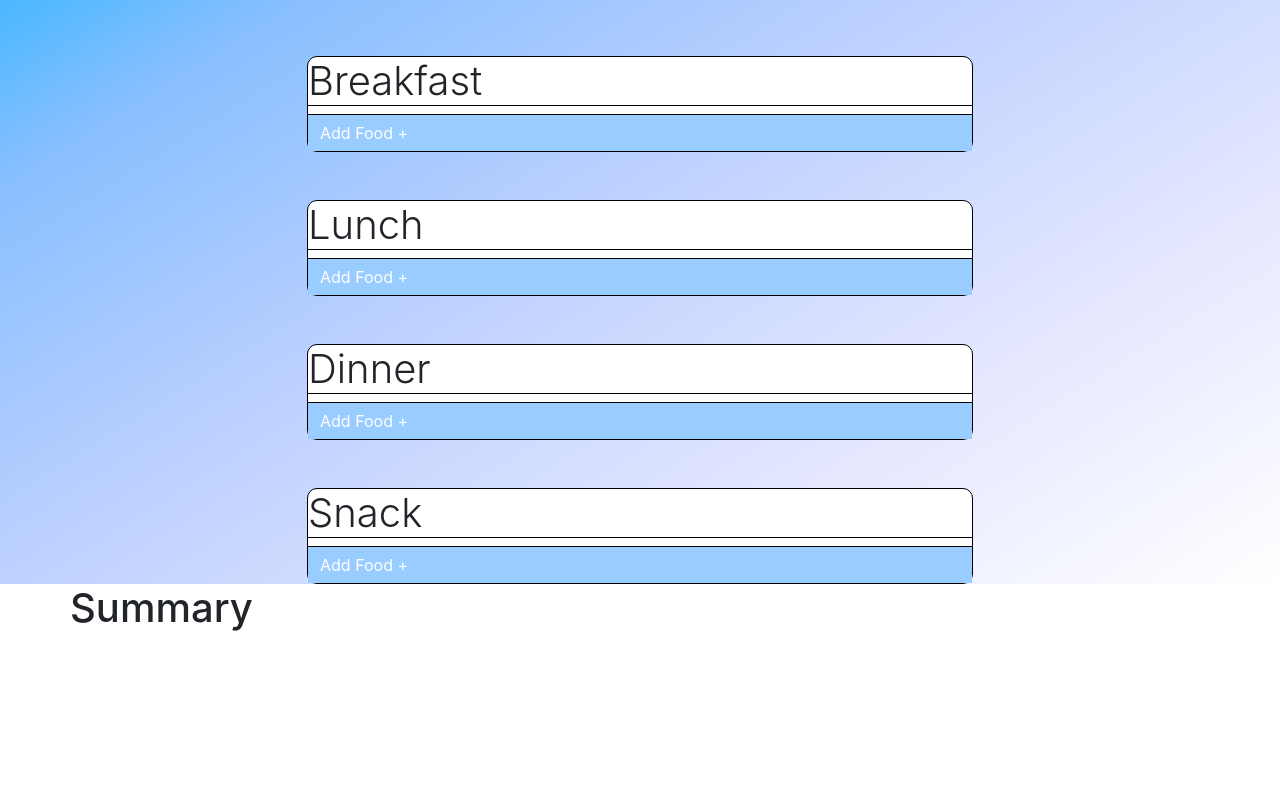
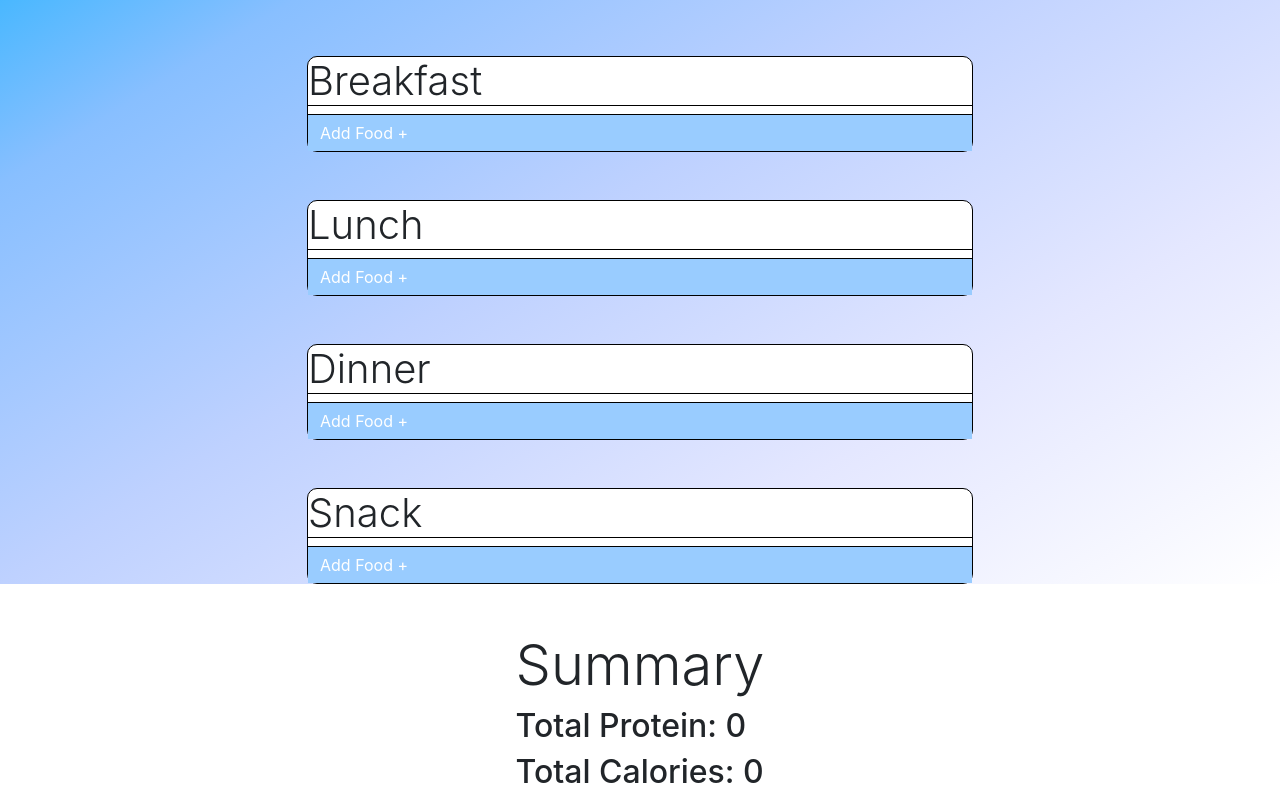
Before and after one commit to osidekyle/nutrition-calculator, a React (Create React App) app in the folder nutrition/: page / in a window 1280 px wide. Shown: the part 216-1016 px from the top of the page. Before the commit the page ends 856 px from the top, so only its background shows below. Built offline with nearby package versions, Linux system fonts and the light colour scheme.

Commit message:
got the summary set uo

```diff
--- a/nutrition/src/App.js
+++ b/nutrition/src/App.js
@@ -1,4 +1,4 @@
-import React from 'react';
+import React,{useState} from 'react';
 import Header from "./components/Header"
 import Meals from "./components/Meals"
 import './App.css';
@@ -7,7 +7,10 @@ import Summary from "./components/Summary"
 
 function App() {
 
-
+  const [foods, addFood]=useState([]);
+    const moreFood=(food)=>{
+      addFood(foods=>[...foods,food])
+    }
 
 
 
@@ -22,10 +25,10 @@ function App() {
 
     <div className="row">
 
-    <Meals />
+    <Meals moreFood={moreFood} />
     </div>
     <div className="row">
-      <Summary/>
+      <Summary foods={foods}/>
     </div>
       </div>
     </div>
--- a/nutrition/src/components/Food.js
+++ b/nutrition/src/components/Food.js
@@ -4,7 +4,7 @@ import React, {useState} from 'react';
 
 
 
-const Food = ({deleteFood, name, calories, serving,remove}) => {
+const Food = ({deleteFood, food}) => {
    const [count, addCount]=useState(1);
 
 const more=()=>{
@@ -18,9 +18,17 @@ const less=()=>{
 const itemStyle={
     borderBottom:"solid 1px black"
 }
+
+const deleteStyle={
+    background:"coral",
+    borderRadius:"20px",
+    padding:".15%",
+    cursor:"pointer"
+
+}
     return (
      <div style={itemStyle}>
-        {name.charAt(0).toUpperCase()+name.slice(1)} | Calories:{Math.floor((calories*count))} | Quantity:{count} | Serving Size: {serving} | <span onClick={()=>more()}>+</span> | <span onClick={()=>less()}>-</span> | <span onClick={()=>deleteFood(name)}>Delete</span>
+        <strong>{food.data.foods[0].food_name.charAt(0).toUpperCase()+food.data.foods[0].food_name.slice(1)}</strong> | Calories:{Math.floor(food.data.foods[0].nf_calories*count)} | Protein:{Math.floor(food.data.foods[0].nf_protein*count)} | Quantity:{count} | Serving Size: {food.data.foods[0].serving_unit} | <span onClick={()=>more()}>+</span> | <span onClick={()=>less()}>-</span> | <span style={deleteStyle} onClick={()=>deleteFood(food.data.foods[0].food_name)}>Delete</span>
         </div>
       );
 }
--- a/nutrition/src/components/Header.js
+++ b/nutrition/src/components/Header.js
@@ -16,7 +16,8 @@ const Header = () => {
 
     const titleStyle={
         textAlign:"center",
-        fontSize:"250%"
+        fontSize:"200%"
+
     }
 
     return (
--- a/nutrition/src/components/Meal.js
+++ b/nutrition/src/components/Meal.js
@@ -3,7 +3,7 @@ import bootstrap from "../../../node_modules/bootstrap/dist/css/bootstrap.css"
 import axios from "../../../node_modules/axios/dist/axios"
 import Food from "./Food"
 
-const Meal = ({meal}) => {
+const Meal = ({moreFood, meal}) => {
     const foodBoxStyle={
             background:"white",
             border:"solid 1px black",
@@ -85,7 +85,7 @@ const Meal = ({meal}) => {
 
 
         const fetchFood=async (food)=>{
-            let response=null;
+
             const headers= {
                 'x-app-id': '8db6ff6d',
                  'x-app-key': '4449c0db25170f2c84ad45e70368b39c',
@@ -95,7 +95,7 @@ const Meal = ({meal}) => {
 
             await axios.post(apiEndpoint, params, {headers})
             //.then(res=>console.log(res))
-            .then(res=>{addQuery(Query=>[...Query,res])})
+            .then(res=>{addQuery(Query=>[...Query,res]); moreFood(res)})
             .catch(err=>console.log(err))
 
                 }
@@ -127,7 +127,7 @@ const Meal = ({meal}) => {
                 <div className="food-items" style={itemsStyle}>
                     {Query.map(item=>(
 
-                        <Food deleteFood={deleteFood} name={item.data.foods[0].food_name}  calories={item.data.foods[0].nf_calories} serving={item.data.foods[0].serving_unit} />
+                        <Food deleteFood={deleteFood} food={item}/>
                     ))}
                 </div>
             </div>
--- a/nutrition/src/components/Meals.js
+++ b/nutrition/src/components/Meals.js
@@ -1,16 +1,19 @@
-import React from 'react';
+import React,{useState} from 'react';
 import Meal from "./Meal"
 import bootstrap from "../../../node_modules/bootstrap/dist/css/bootstrap.css"
 
 
-const Meals = () => {
+const Meals = ({moreFood}) => {
+
+
+
     return (
         <div className="container meals mt-5">
             <div className="column">
-                <Meal meal="Breakfast"/>
-                <Meal meal="Lunch"/>
-                <Meal meal="Dinner"/>
-                <Meal meal="Snack"/>
+                <Meal moreFood={moreFood} meal="Breakfast"/>
+                <Meal moreFood={moreFood} meal="Lunch"/>
+                <Meal moreFood={moreFood} meal="Dinner"/>
+                <Meal moreFood={moreFood} meal="Snack"/>
             </div>
         </div>
      );
--- a/nutrition/src/components/Summary.js
+++ b/nutrition/src/components/Summary.js
@@ -1,7 +1,38 @@
-import React from 'react';
+import React,{useState,useEffect} from 'react';
+import bootstrap from "../../../node_modules/bootstrap/dist/css/bootstrap.css"
 
-const Summary = () => {
-    return ( <h1>Summary</h1> );
+
+const Summary = ({foods}) => {
+
+    const [protein,addProtein]=useState(0)
+
+    const totalProtein=()=>{foods.forEach((food)=>{
+        addProtein(protein+Math.floor(food.data.foods[0].nf_protein))
+    })}
+    const [calories,addCalories]=useState(0)
+
+    const totalCalories=()=>{foods.forEach((food)=>{
+        addCalories(calories+Math.floor(food.data.foods[0].nf_calories))
+    })}
+
+    useEffect(()=>{
+        totalProtein();
+        totalCalories();
+    },[foods])
+
+
+    const summaryStyle={
+        margin:"auto"
+    }
+
+    return (<div style={summaryStyle} className="mt-5">
+            <div className="column">
+             <h1 className="display-4">Summary</h1>
+            <h2>Total Protein: {protein}</h2>
+            <h2>Total Calories: {calories}</h2>
+            </div>
+            </div>
+            );
 }
 
 export default Summary;
```
Also changed, not shown: nutrition/src/App.css (line endings or trailing spaces).
